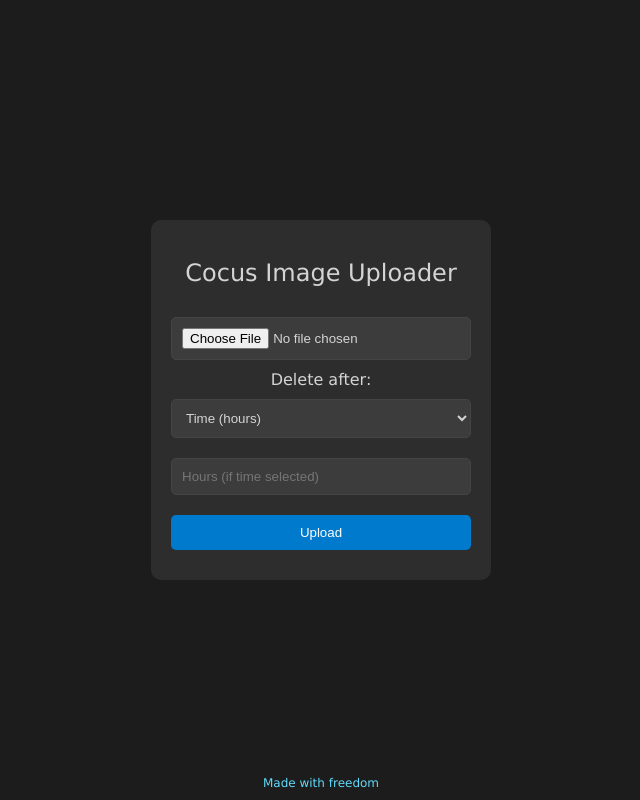
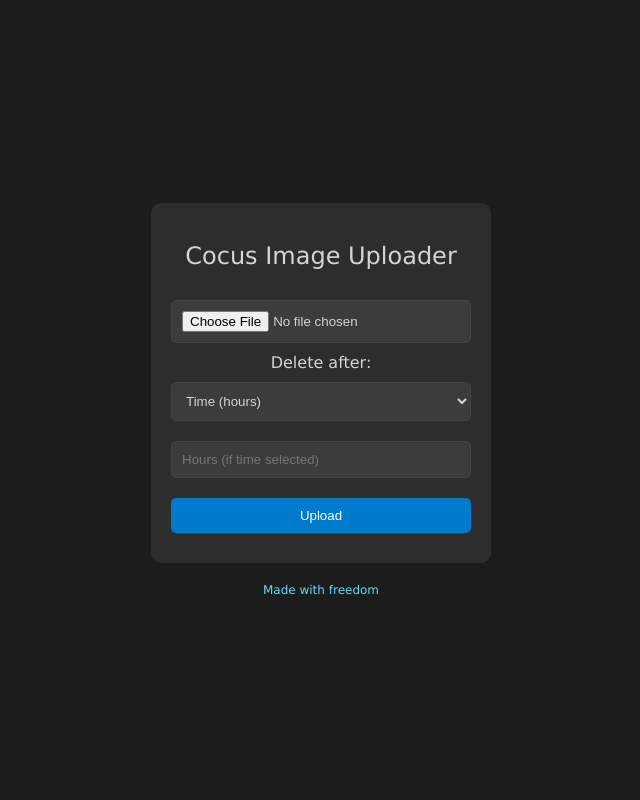
Before and after one commit to nixietab/cocus, a PHP site: page / in a window 1280 px wide. Shown: the whole page, without its empty margins (319-959 px from the left). Run offline with PHP 8.4, Linux system fonts and the light colour scheme.

Commit message:
Update index.php

```diff
--- a/index.php
+++ b/index.php
@@ -138,8 +138,7 @@ if ($_SERVER['REQUEST_METHOD'] === 'GET' && !isset($_GET['img'])) {
             color: #61dafb;
             text-decoration: none;
             font-size: 12px;
-            position: fixed;
-            bottom: 10px;
+            margin-top: 20px;
         }
         a:hover {
             text-decoration: underline;
```
